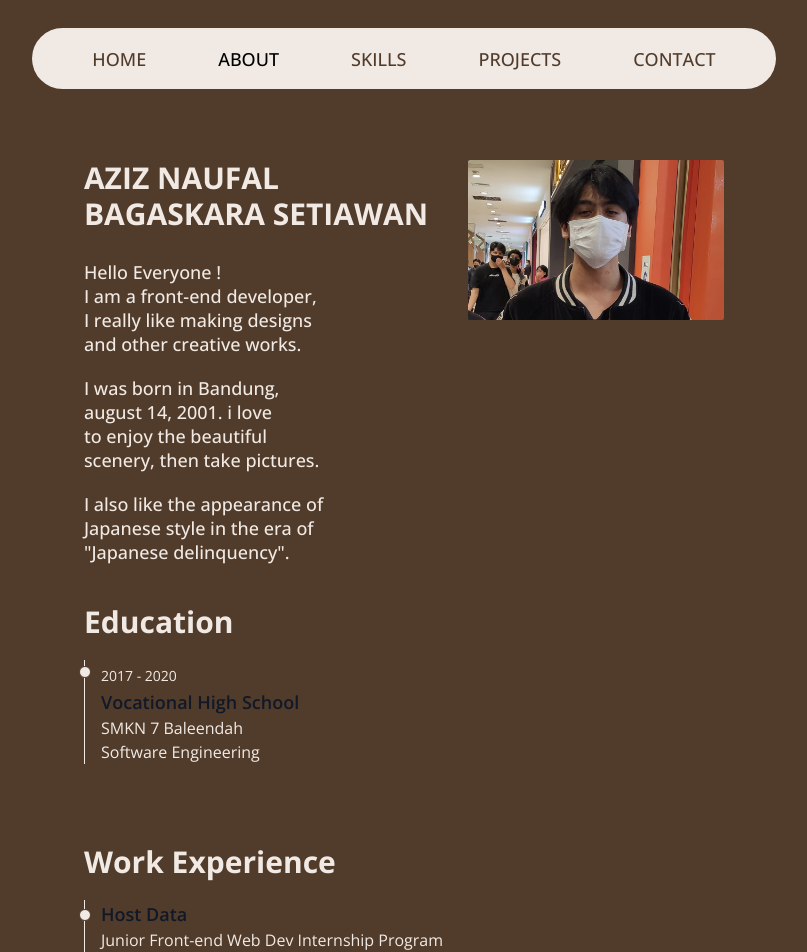
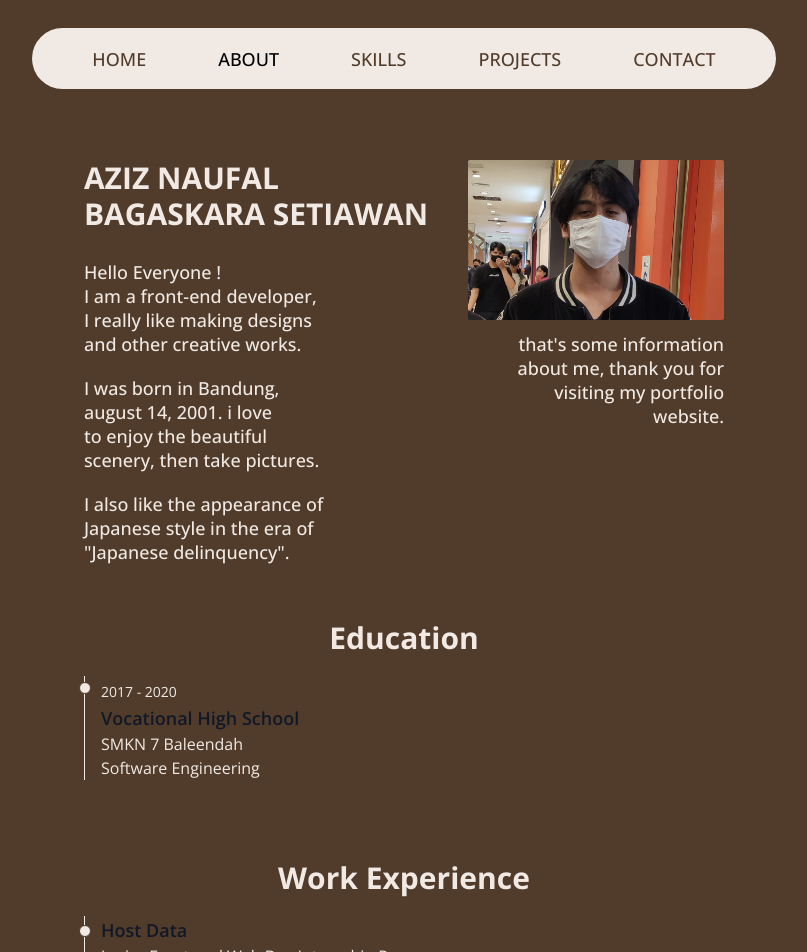
Before and after one commit to aziz13naufal/portofolio-web-v2, a React (Vite) app: page /about in a window 1280 px wide. Shown: the top 952 px of the page, without its empty margins (236-1043 px from the left). Built offline with nearby package versions, Linux system fonts and the light colour scheme.

Commit message:
membuat title timeline berada di tengah

```diff
--- a/src/routes/about.jsx
+++ b/src/routes/about.jsx
@@ -31,15 +31,15 @@ export default function About() {
                     <div className="">
                         <img src={HeroImg} className="w-64 h-40 rounded-sm object-cover object-top" />
                     </div>
-                    <p className="leading-6 mt-3 hidden">that's some information
+                    <p className="leading-6 mt-3 hidden sm:block">that's some information
                         <p>about me, thank you for</p>
                         <p>visiting my portfolio</p>
                         <p>website.</p>
                     </p>
                 </div>
             </div>
-            <div className="w-full md:w-[640px] mt-10">
-                <div className="text-3xl font-bold">
+            <div className="w-full md:w-[640px] mt-14">
+                <div className="text-3xl font-bold text-center">
                     <h1>Education</h1>
                 </div>
                 <div className="mt-5">
@@ -55,7 +55,7 @@ export default function About() {
                 </div>
             </div>
             <div className="w-full md:w-[640px] mt-10">
-                <div className="text-3xl font-bold">
+                <div className="text-3xl font-bold text-center">
                     <h1>Work Experience</h1>
                 </div>
                 <div className="mt-5">
```
